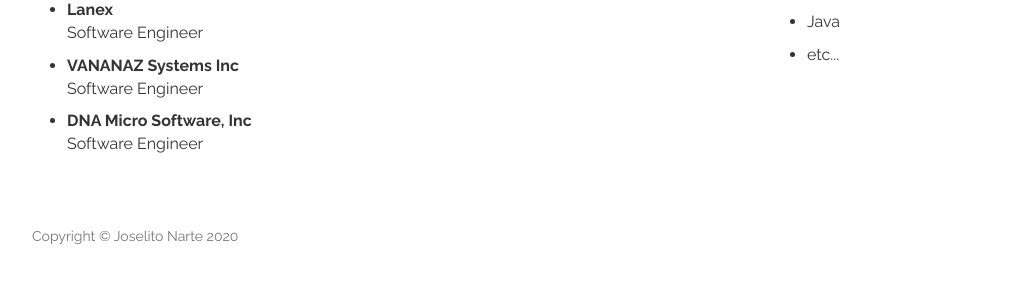
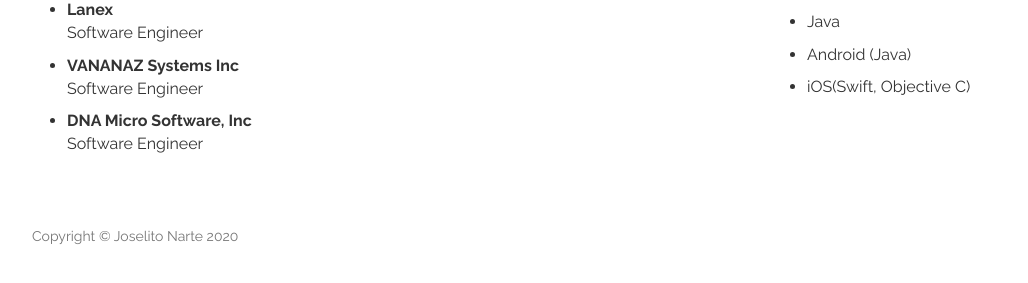
Before and after one commit to jojonarte/jojonarte.github.io, a plain HTML site: page index.html in a window 1280 px wide. Shown: the part 269-552 px from the top of the page, without its empty margins (53-1081 px from the left). Drawn offline with nearby package versions, Linux system fonts and the light colour scheme.

Commit message:
fix: fix etc typo

```diff
--- a/index.html
+++ b/index.html
@@ -105,7 +105,8 @@
 						<li>React Native</li>
 						<li>Javascript</li>
 						<li>Java</li>
-						<li>etc...</li>
+						<li>Android (Java)</li>
+						<li>iOS(Swift, Objective C)</li>
 					</ul>
 				</div>
 				<!-- End of Skills -->
```
